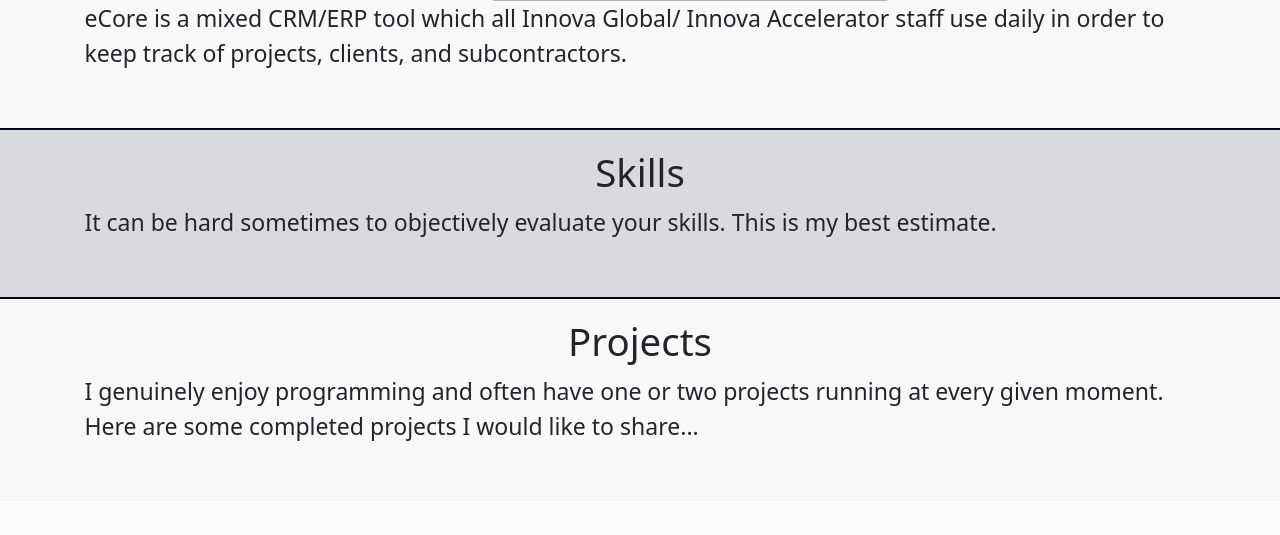
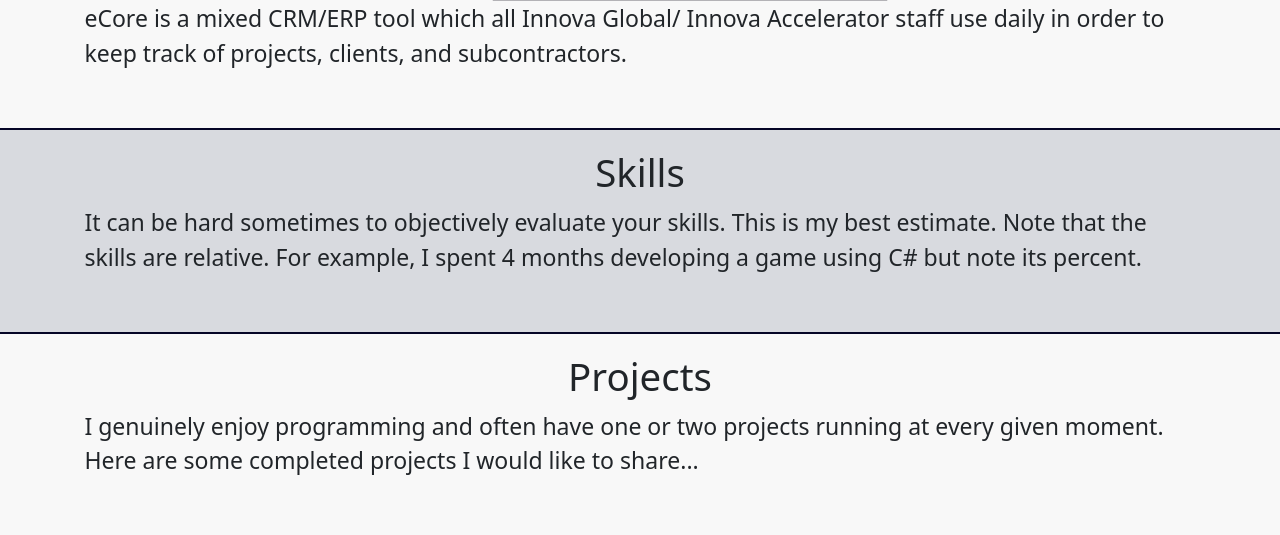
Before and after one commit to AriAlavi/ArianAlaviWebsite, a Django app: page / in a window 1280 px wide. Shown: the part 2432-2967 px from the top of the page. Before the commit the page ends 2873 px from the top, so only its background shows below. Run offline with Django 4.2, Linux system fonts and the light colour scheme; data that the repository does not hold is empty.

Commit message:
disclaimer

```diff
--- a/main/templates/main/home.html
+++ b/main/templates/main/home.html
@@ -107,7 +107,7 @@
     <div class="container">
         <div class="row">
             <h2 align="center">Skills</h2>
-            <p>It can be hard sometimes to objectively evaluate your skills. This is my best estimate.</p>
+            <p>It can be hard sometimes to objectively evaluate your skills. This is my best estimate. Note that the skills are relative. For example, I spent 4 months developing a game using C# but note its percent.</p>
         </div>
         <div class="row">
             {% for skill in skills %}
```
